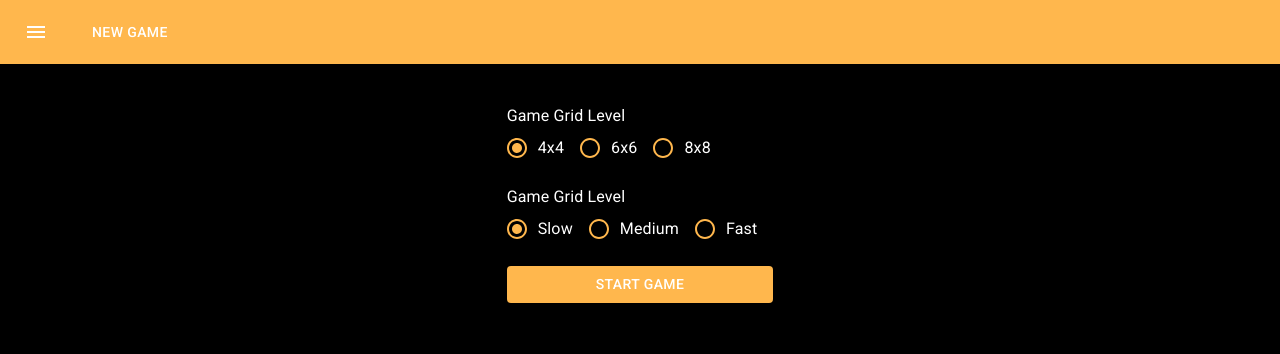
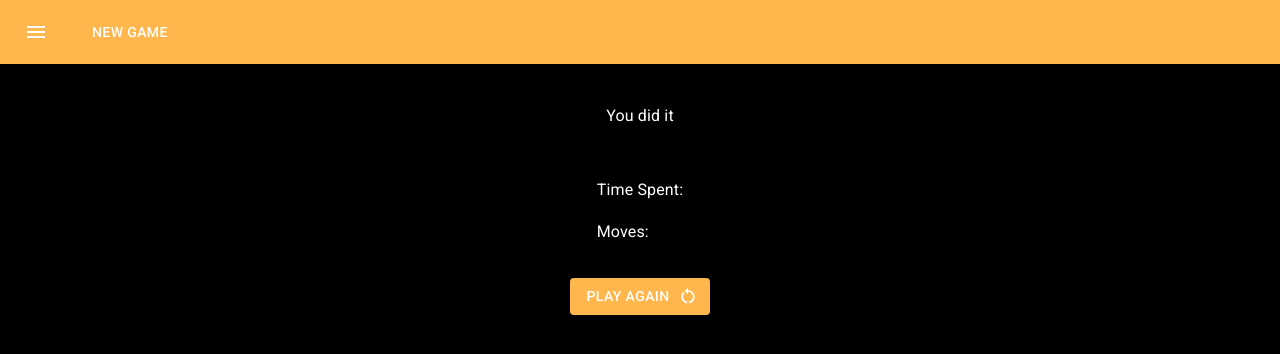
Before and after one commit to Jack-Vu/card-flip-practice, a React (Create React App) app: page / in a window 1280 px wide. Shown: the top 354 px of the page. Built offline with nearby package versions, Linux system fonts and the light colour scheme.

Commit message:
almost finished with class 02/14

```diff
--- a/package.json
+++ b/package.json
@@ -12,6 +12,7 @@
     "@testing-library/jest-dom": "^5.17.0",
     "@testing-library/react": "^13.4.0",
     "@testing-library/user-event": "^13.5.0",
+    "date-fns": "^3.3.1",
     "react": "^18.2.0",
     "react-dom": "^18.2.0",
     "react-scripts": "5.0.1",
--- a/src/App.jsx
+++ b/src/App.jsx
@@ -4,6 +4,7 @@ import { Navbar } from "./components/Navbar";
 import { CardDataContext } from "./context/CardDataContext";
 import { StartGame } from "./components/StartGame";
 import { Box } from "@mui/material";
+import { GameCompletion } from "./components/GameCompletion.jsx";
 
 function App() {
   const { gameStarted } = useContext(CardDataContext);
@@ -12,7 +13,8 @@ function App() {
     <>
       <Navbar />
       <Box id="main-container" display="flex" justifyContent="center" mt={5}>
-        {gameStarted ? <CardGrid /> : <StartGame />}
+        {/* {gameStarted ? <CardGrid /> : <StartGame />} */}
+        <GameCompletion />
       </Box>
     </>
   );
--- /dev/null
+++ b/src/components/GameCompletion.jsx
@@ -0,0 +1,35 @@
+import { Box, Button, Typography } from "@mui/material";
+import { orange } from "@mui/material/colors";
+import React, { useContext } from "react";
+import RestartAltIcon from "@mui/icons-material/RestartAlt";
+import { CardDataContext } from "../context/CardDataContext";
+
+function GameCompletion() {
+  const { handleStartGame } = useContext(CardDataContext);
+
+  return (
+    <Box display="flex" flexDirection="column" alignItems="center" gap={2}>
+      <Typography color="white">You did it</Typography>;
+      <Box>
+        <Typography color="white">Time Spent: {}</Typography>;
+        <Typography color="white">Moves: {}</Typography>;
+      </Box>
+      <Button
+        variant="contained"
+        sx={{
+          bgcolor: orange[300],
+          color: "white",
+          "&:hover": {
+            bgcolor: orange[200],
+          },
+        }}
+        endIcon={<RestartAltIcon />}
+        // onClick={handleStartGame}
+      >
+        Play Again
+      </Button>
+    </Box>
+  );
+}
+
+export { GameCompletion };
--- a/src/components/Navbar.jsx
+++ b/src/components/Navbar.jsx
@@ -1,14 +1,17 @@
-import { AppBar, IconButton, Toolbar, Button } from "@mui/material";
+import { AppBar, IconButton, Toolbar, Button, Box } from "@mui/material";
 import MenuIcon from "@mui/icons-material/Menu";
 import React, { useContext } from "react";
 import { orange } from "@mui/material/colors";
 import { CardDataContext } from "../context/CardDataContext";
+import { Timer } from "./Timer";
 
 function Navbar() {
   const { handleNewGame } = useContext(CardDataContext);
+
   return (
     <AppBar position="static" sx={{ bgcolor: orange[300] }}>
-      <Toolbar>
+      <Toolbar sx={{ display: "flex", justifyContent: "space-between" }}>
+        <Box id="navbar-left-side">
           <IconButton
             size="large"
             edge="start"
@@ -21,6 +24,10 @@ function Navbar() {
           <Button color="inherit" sx={{ mx: 1 }} onClick={handleNewGame}>
             New Game
           </Button>
+        </Box>
+        <Box id="navbar-right-side">
+          <Timer/>
+        </Box>
       </Toolbar>
     </AppBar>
   );
--- /dev/null
+++ b/src/components/Timer.jsx
@@ -0,0 +1,69 @@
+import React, { useContext, useEffect, useState } from "react";
+import { CardDataContext } from "../context/CardDataContext";
+import { differenceInHours, differenceInMinutes } from "date-fns";
+import { Box, Typography } from "@mui/material";
+import { Timer as TimerIcon } from "@mui/icons-material";
+
+function Timer() {
+  const [diffSeconds, setDiffSeconds] = useState(0);
+  const [diffMinutes, setDiffMinutes] = useState(0);
+  const [diffHours, setDiffHours] = useState(0);
+  const { startedTimeStamp } = useContext(CardDataContext);
+
+  useEffect(() => {
+    if (startedTimeStamp) {
+      const interval = setInterval(() => {
+        const currentTimeStamp = new Date();
+
+        const currentDiffMinutes =
+          differenceInMinutes(currentTimeStamp, startedTimeStamp) % 60;
+        const currentDiffHours = differenceInHours(
+          currentTimeStamp,
+          startedTimeStamp
+        );
+
+        if (currentDiffHours !== diffHours) {
+          setDiffHours(currentDiffHours);
+        }
+        if (currentDiffMinutes !== diffMinutes) {
+          setDiffMinutes(currentDiffMinutes);
+        }
+
+        setDiffSeconds((prev) => {
+          if (prev === 59) {
+            return 0;
+          } else {
+            return prev + 1;
+          }
+        });
+      }, 1000);
+      return () => {
+        clearInterval(interval);
+      };
+    }
+  }, [startedTimeStamp]);
+
+  const getTimerDisplayValue = () => {
+    let displayValue = `${diffSeconds}s`;
+
+    if (diffMinutes > 0) {
+      displayValue = `${diffMinutes}m ${diffSeconds}s`;
+    }
+
+    if (diffHours > 0) {
+      displayValue = `${diffHours}h ${diffMinutes}m ${diffSeconds}s`;
+    }
+
+    return displayValue;
+  };
+  return (
+    startedTimeStamp && (
+      <Box display="flex" alignItems="center" gap={1}>
+        <TimerIcon />
+        <Typography>{getTimerDisplayValue()}</Typography>
+      </Box>
+    )
+  );
+}
+
+export { Timer };
--- a/src/context/CardDataContext.jsx
+++ b/src/context/CardDataContext.jsx
@@ -11,8 +11,10 @@ const CardDataContextProvider = ({ children }) => {
 
   const [cardData, setCardData] = useState(generateCardData(Levels["4x4"]));
   const [flippedCard, setFlippedCard] = useState(null);
+  const [startedTimeStamp, setStartedTimeStamp] = useState(null);
 
   const handleStartGame = () => {
+    setStartedTimeStamp(new Date());
     setGameStarted(true);
   };
 
@@ -88,8 +90,6 @@ const CardDataContextProvider = ({ children }) => {
     setCardData(newCards);
   };
 
-  console.log(cardData);
-
   return (
     <CardDataContext.Provider
       value={{
@@ -98,6 +98,7 @@ const CardDataContextProvider = ({ children }) => {
         cardData,
         level,
         speed,
+        startedTimeStamp,
         handleLevelChange,
         setSpeed,
         handleStartGame,
```
Also changed, not shown: 1 other file (tests, documents, lock files or other folders). Lines whose indentation alone changed are shown as unchanged.
